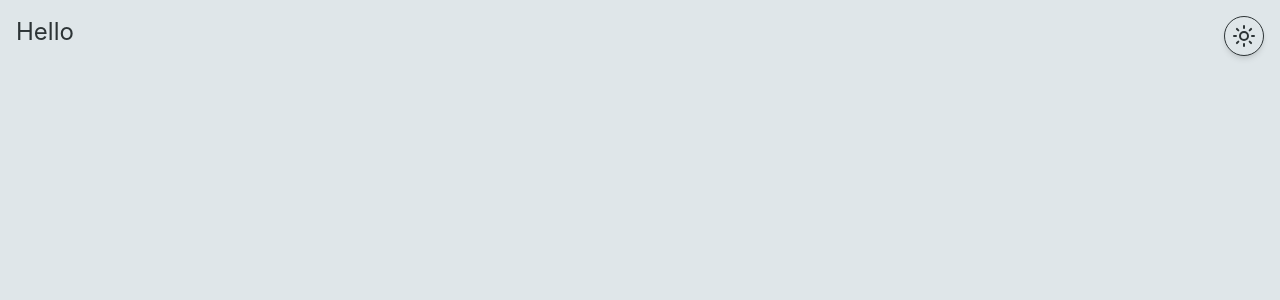
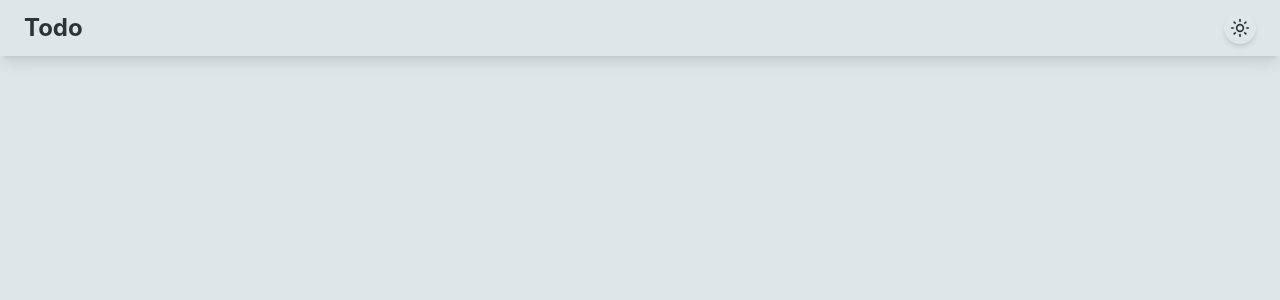
Before and after one commit to AnwarHosenDev/tasks, a React (Vite) app: page / in a window 1280 px wide. Shown: the top 300 px of the page. Built offline with nearby package versions, Linux system fonts and the light colour scheme.

Commit message:
Add Navbar component

```diff
--- a/src/App.tsx
+++ b/src/App.tsx
@@ -1,14 +1,10 @@
-import { useTheme } from "./hooks/useTheme";
-import { ToggleTheme } from "@/components/ToggleTheme";
+import { Navbar } from "@/components/Navbar";
 
 function App() {
-  const { theme, toggleTheme } = useTheme();
-
   return (
-    <div className="flex justify-between p-4">
-      <h1 className="text-2xl text-secondary">Hello</h1>
-      <ToggleTheme theme={theme} toggleTheme={toggleTheme} />
-    </div>
+    <>
+      <Navbar />
+    </>
   );
 }
 
--- /dev/null
+++ b/src/components/Navbar.tsx
@@ -0,0 +1,14 @@
+import { ToggleTheme } from "@/components/ToggleTheme";
+import { useTheme } from "@/hooks/useTheme";
+
+export function Navbar() {
+  const { theme, toggleTheme } = useTheme();
+
+  return (
+    <nav className="px-6 py-3 flex justify-between items-center shadow-lg">
+      <div className="text-2xl font-bold">Todo</div>
+
+      <ToggleTheme theme={theme} toggleTheme={toggleTheme} />
+    </nav>
+  );
+}
--- a/src/components/ToggleTheme.tsx
+++ b/src/components/ToggleTheme.tsx
@@ -5,20 +5,20 @@ export function ToggleTheme({ theme, toggleTheme }: UseTheme) {
   return (
     <button
       onClick={toggleTheme}
-      className="relative w-10 h-10 inline-flex items-center justify-center border rounded-full bg-primary text-secondary transition-colors duration-300 shadow-md hover:shadow-lg cursor-pointer"
-      title="Toggle Theme"
+      className="relative w-8 h-8 inline-flex items-center justify-center rounded-full bg-primary text-secondary transition-colors duration-300 shadow-md hover:shadow-lg cursor-pointer"
+      title="Theme"
     >
-      <div className="relative w-6 h-6">
+      <div className="relative w-5 h-5">
         {/* Sun icon - visible in light mode */}
         <Sun
-          size={24}
+          size={20}
           className={`absolute inset-0 transition-all duration-300 ${
             theme === "light" ? "opacity-100" : "opacity-0"
           }`}
         />
         {/* Moon icon - visible in dark mode */}
         <Moon
-          size={24}
+          size={20}
           className={`absolute inset-0 transition-all duration-300 ${
             theme === "dark" ? "opacity-100" : "opacity-0"
           }`}
```
